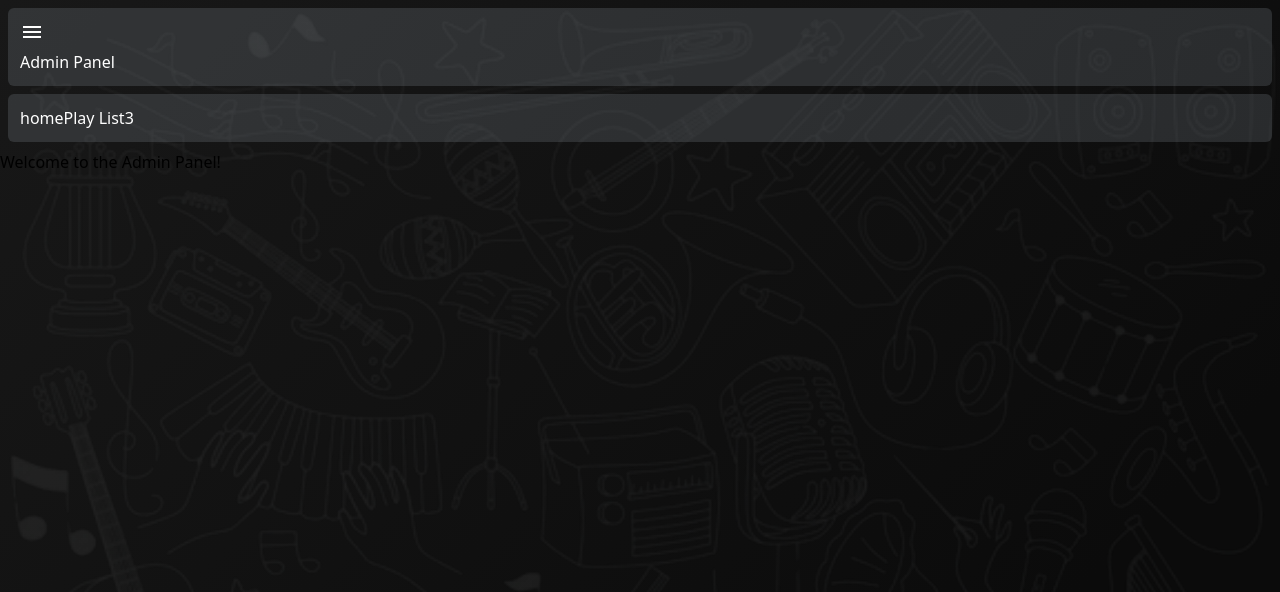
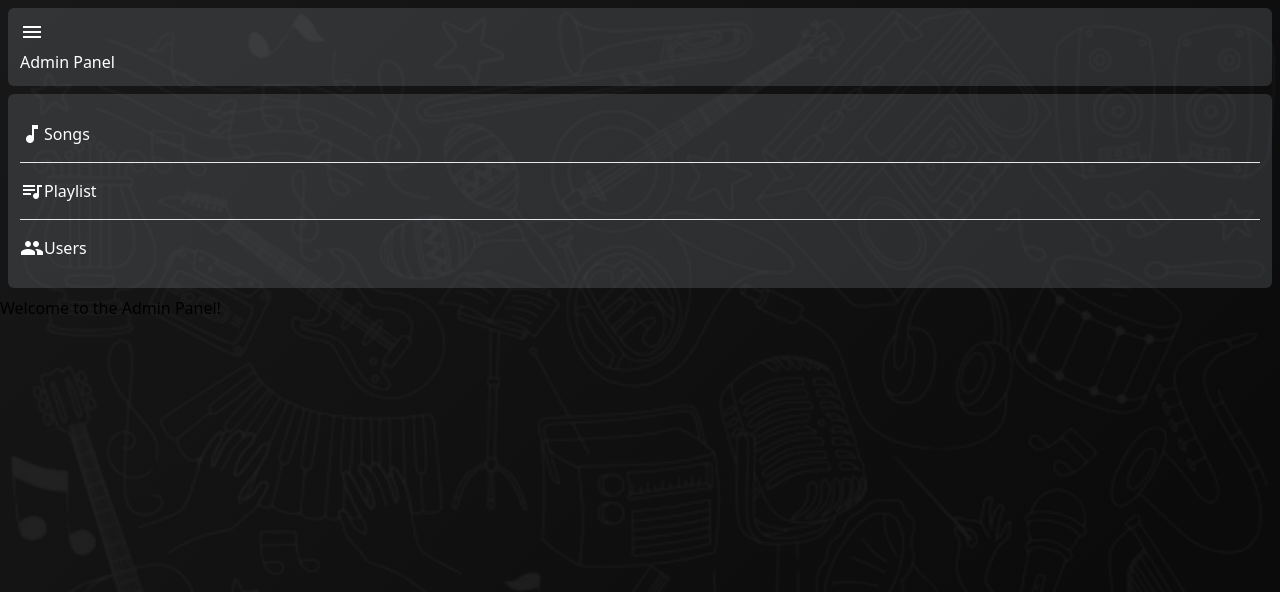
Before and after one commit to Rohitdhall987/admin, a React (Vite) app: page /dashboard in a window 1280 px wide. Shown: the top 592 px of the page. Built offline with nearby package versions, Linux system fonts and the light colour scheme; sample sign-in values are in the browser's storage.

Commit message:
modified:   src/dashBoardComponents/Sidebar.jsx 	modified:   src/index.css

```diff
--- a/src/dashBoardComponents/Sidebar.jsx
+++ b/src/dashBoardComponents/Sidebar.jsx
@@ -3,9 +3,11 @@ import { Link } from "react-router-dom";
 function Sidebar() {
     return (
       <div className="col-span-2 flex-col flex card">
-        <Link className="text-white" to="/dashboard/home">home</Link>
-        <Link className="text-white" to="/dashboard/playlist">Play List</Link>
-        <Link className="text-white" to="/dashboard/add">3</Link>
+        <Link className="menu-item" to="/dashboard/home"><span className="material-icons" >music_note</span><p className="pl-1">Songs</p></Link>
+        <hr/>
+        <Link className="menu-item" to="/dashboard/playlist"><span className="material-icons" >queue_music</span><p className="pl-1">Playlist</p></Link>
+        <hr/>
+        <Link className="menu-item" to="/dashboard/add"><span className="material-icons" >group</span><p className="pl-1">Users</p ></Link>
       </div>
     );
   }
--- a/src/index.css
+++ b/src/index.css
@@ -80,3 +80,7 @@ html{
 .card {
   @apply bg-gray-400 m-2 bg-opacity-20 rounded-md text-white p-3 ;
 }
+
+.menu-item{
+  @apply my-2 flex py-2;
+}
```
